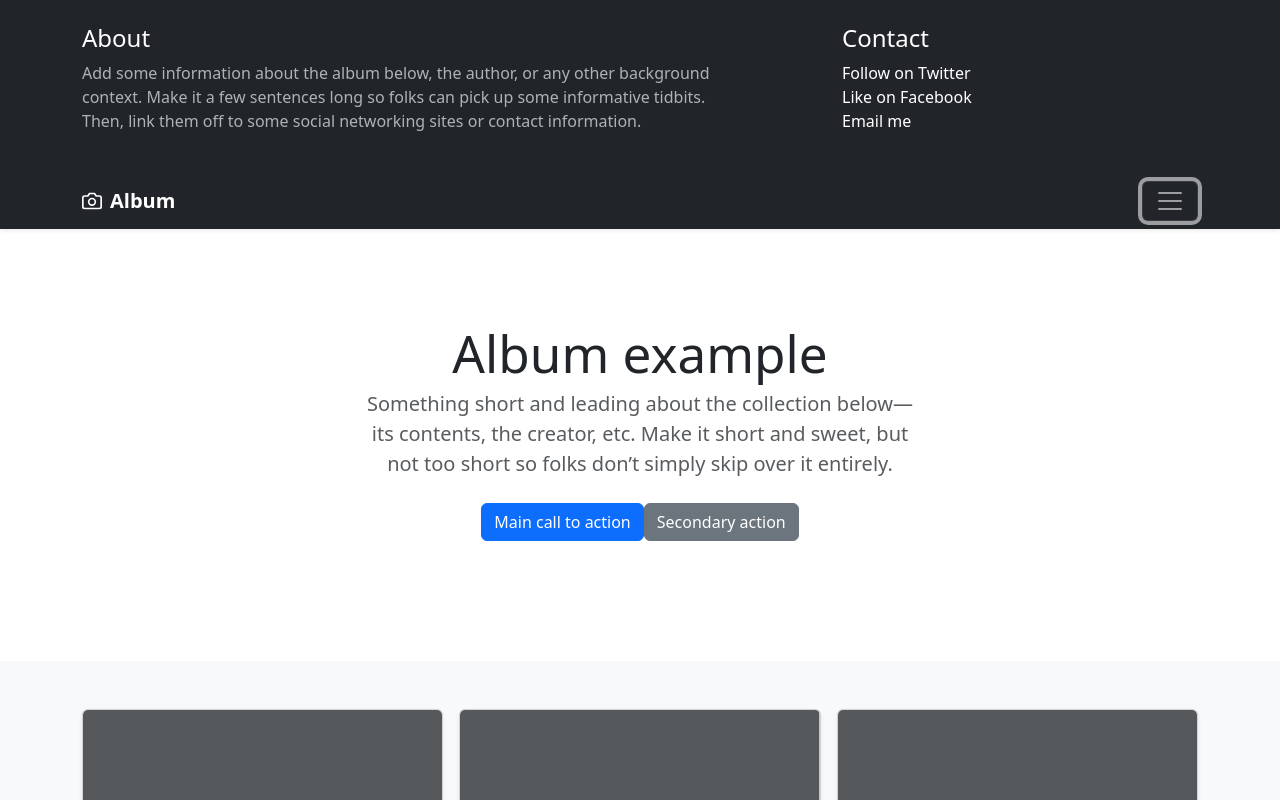
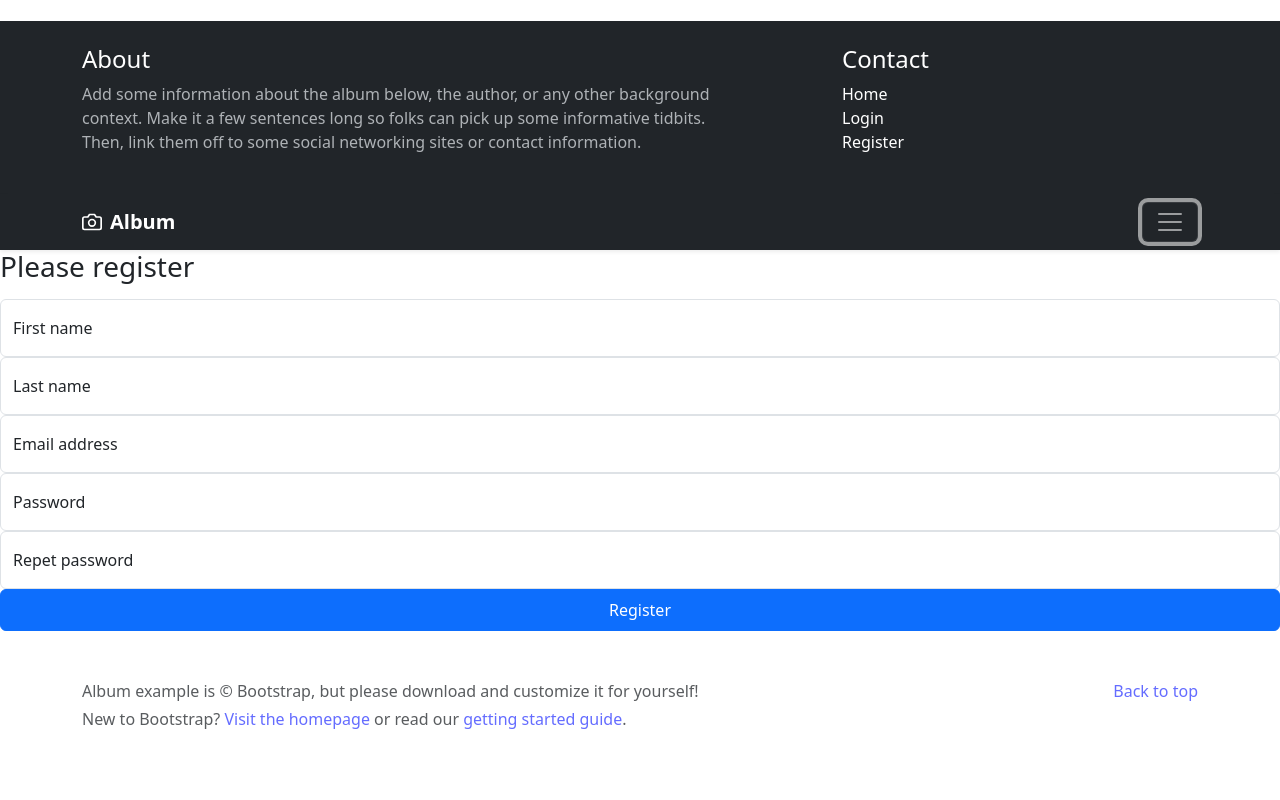
Before and after one commit to islammusicscv/reddit-fe, a React (Vite) app: page /register in a window 1280 px wide. Both pictures are taken after a click on the button "Toggle navigation". Shown: the top 800 px of the page. Built offline with nearby package versions, Linux system fonts and the light colour scheme.

Commit message:
Registracija

```diff
--- a/package.json
+++ b/package.json
@@ -10,8 +10,12 @@
     "preview": "vite preview"
   },
   "dependencies": {
+    "@types/axios": "^0.14.0",
+    "@types/react-router-dom": "^5.3.3",
+    "axios": "^1.6.8",
     "react": "^18.2.0",
-    "react-dom": "^18.2.0"
+    "react-dom": "^18.2.0",
+    "react-router-dom": "^6.23.0"
   },
   "devDependencies": {
     "@types/react": "^18.2.66",
--- a/src/App.tsx
+++ b/src/App.tsx
@@ -1,28 +1,23 @@
 import './App.css'
-import Header from "./components/Header.tsx";
-import Footer from "./components/Footer.tsx";
-import Card from "./components/Card.tsx";
-import Welcome from "./components/Welcome.tsx";
+import Wrapper from "./components/Wrapper.tsx";
+import {BrowserRouter, Route, Routes} from "react-router-dom";
+import Home from "./pages/Home.tsx";
+import Register from "./pages/Register.tsx";
+import Login from "./pages/Login.tsx";
 
 function App() {
 
   return (
       <>
-          <Header />
-          <main>
-          <Welcome/>
-          <div className="album py-5 bg-body-tertiary">
-            <div className="container">
-                <div className="row row-cols-1 row-cols-sm-2 row-cols-md-3 g-3">
-                    <Card/>
-                    <Card/>
-                    <Card/>
-                    <Card/>
-                </div>
-            </div>
-          </div>
-          </main>
-          <Footer />
+          <Wrapper>
+              <BrowserRouter>
+                  <Routes>
+                      <Route path="/" element={<Home/>}/>
+                      <Route path="/register" element={<Register/>}/>
+                      <Route path="/login" element={<Login/>}/>
+                  </Routes>
+              </BrowserRouter>
+          </Wrapper>
       </>
   )
 }
--- /dev/null
+++ b/src/components/Collection.tsx
@@ -0,0 +1,19 @@
+import Card from "./Card.tsx";
+
+const Collection = () => {
+    return (
+        <>
+            <div className="album py-5 bg-body-tertiary">
+                <div className="container">
+                    <div className="row row-cols-1 row-cols-sm-2 row-cols-md-3 g-3">
+                        <Card/>
+                        <Card/>
+                        <Card/>
+                        <Card/>
+                    </div>
+                </div>
+            </div>
+        </>
+    )
+}
+export default Collection;
--- a/src/components/Header.tsx
+++ b/src/components/Header.tsx
@@ -16,9 +16,9 @@ const Header = () => {
                             <div className="col-sm-4 offset-md-1 py-4">
                                 <h4>Contact</h4>
                                 <ul className="list-unstyled">
-                                    <li><a href="#" className="text-white">Follow on Twitter</a></li>
-                                    <li><a href="#" className="text-white">Like on Facebook</a></li>
-                                    <li><a href="#" className="text-white">Email me</a></li>
+                                    <li><a href="/" className="text-white">Home</a></li>
+                                    <li><a href="/login" className="text-white">Login</a></li>
+                                    <li><a href="/register" className="text-white">Register</a></li>
                                 </ul>
                             </div>
                         </div>
--- /dev/null
+++ b/src/components/Wrapper.tsx
@@ -0,0 +1,17 @@
+import Header from "./Header.tsx";
+import Footer from "./Footer.tsx";
+
+type Props = {
+    children: JSX.Element;
+}
+
+const Wrapper = ({children}:Props) => {
+    return <>
+        <Header />
+        <main>
+            {children}
+        </main>
+        <Footer />
+    </>;
+}
+export default Wrapper;
--- /dev/null
+++ b/src/pages/Home.tsx
@@ -0,0 +1,12 @@
+import Welcome from "../components/Welcome.tsx";
+import Collection from "../components/Collection.tsx";
+
+const Home = () => {
+    return (
+        <>
+            <Welcome/>
+            <Collection/>
+        </>
+    );
+}
+export default Home;
--- a/src/pages/Register.tsx
+++ b/src/pages/Register.tsx
@@ -1,32 +1,74 @@
 import './Login.css';
+import {SyntheticEvent, useState} from "react";
+import axios from "axios";
+import { Navigate } from "react-router-dom";
 
 const Register = () => {
+
+    const[firstName, setFirstName] = useState("");
+    const[lastName, setLastName] = useState("");
+    const[email, setEmail] = useState("");
+    const[password, setPassword] = useState("");
+    const[password2, setPassword2] = useState("");
+
+    const url = "http://localhost:3000/users";
+    const [redirect, setRedirect] = useState(false);
+
+    const submit = async (e: SyntheticEvent) => {
+        e.preventDefault();
+
+        const data = {
+            first_name: firstName,
+            last_name: lastName,
+            email: email,
+            pass: password,
+        }
+
+        console.log(data);
+
+        const res = await axios.post(url, data);
+
+        if (res.status === 201) {
+            setRedirect(true);
+        }
+
+    }
+
+    if (redirect) {
+        return <Navigate to="/login" />;
+    }
+
     return (
         <>
             <main className="form-signin w-100 m-auto">
-                <form>
+                <form onSubmit={submit}>
                     <h1 className="h3 mb-3 fw-normal">Please register</h1>
 
                     <div className="form-floating">
                         <input type="text" className="form-control" id="firstNameInput"
-                               placeholder="Input your first name"/>
+                               placeholder="Input your first name"
+                        onChange={(e)=>setFirstName(e.target.value)}/>
                         <label htmlFor="firstNameInput">First name</label>
                     </div>
                     <div className="form-floating">
                         <input type="text" className="form-control" id="lastNameInput"
-                               placeholder="Input your last name"/>
+                               placeholder="Input your last name"
+                               onChange={(e)=>setLastName(e.target.value)}/>
                         <label htmlFor="lastNameInput">Last name</label>
                     </div>
                     <div className="form-floating">
-                        <input type="email" className="form-control" id="emailInput" placeholder="name@example.com"/>
+                        <input type="email" className="form-control" id="emailInput" placeholder="name@example.com"
+                               onChange={(e)=>setEmail(e.target.value)}/>
                         <label htmlFor="emailInput">Email address</label>
                     </div>
                     <div className="form-floating">
-                        <input type="password" className="form-control" id="floatingPassword" placeholder="Password"/>
+                        <input type="password" className="form-control" id="floatingPassword" placeholder="Password"
+                               onChange={(e)=>setPassword(e.target.value)}/>
                         <label htmlFor="floatingPassword">Password</label>
                     </div>
                     <div className="form-floating">
-                        <input type="password" className="form-control" id="floatingPassword2" placeholder="Repeat password"/>
+                        <input type="password" className="form-control" id="floatingPassword2" placeholder="Repeat password"
+                        onChange={(e)=>setPassword2(e.target.value)}/>
                         <label htmlFor="floatingPassword2">Repet password</label>
                     </div>
                     <button className="btn btn-primary w-100 py-2" type="submit">Register</button>
```
Also changed, not shown: 1 other file (tests, documents, lock files or other folders).
